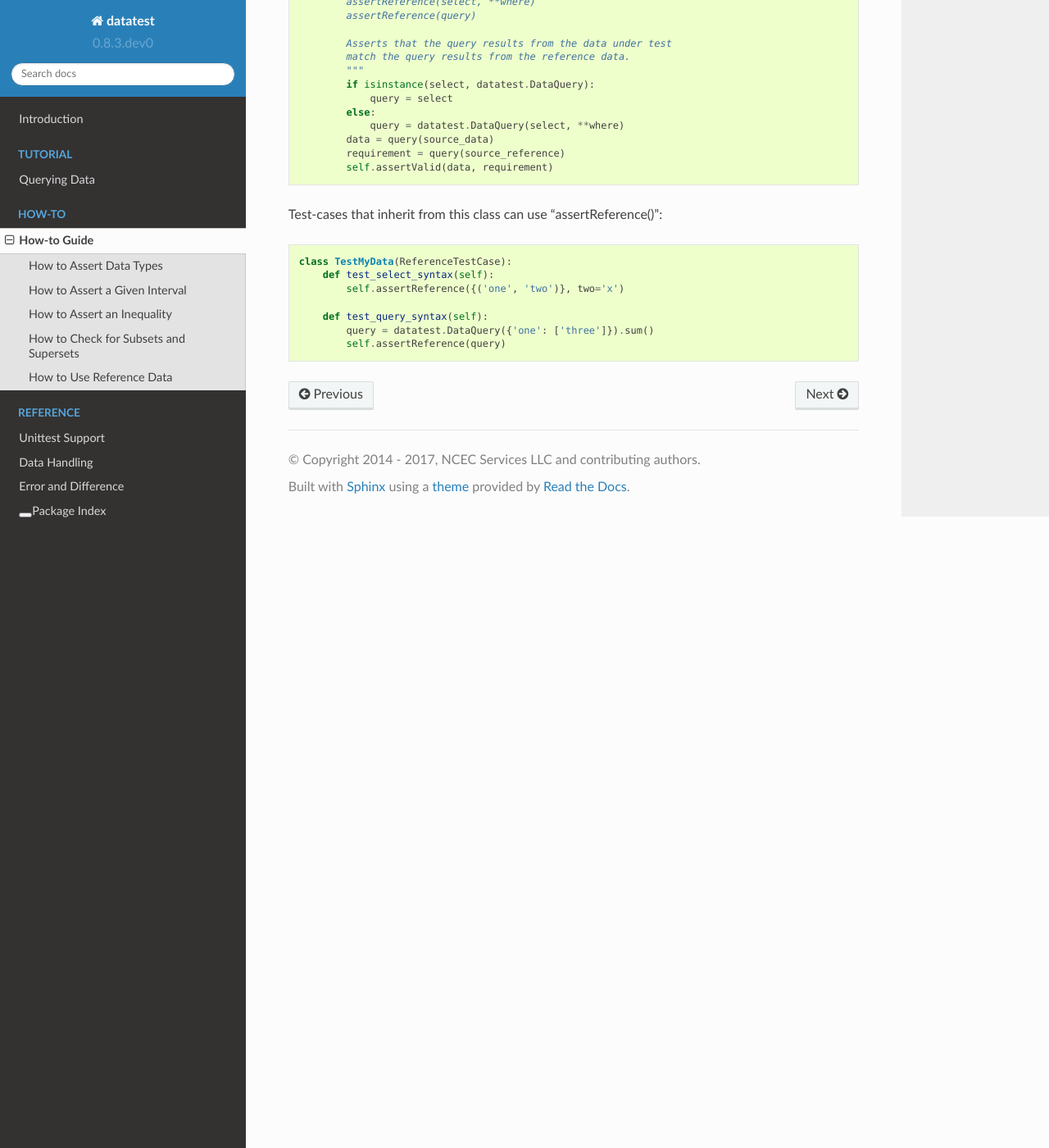
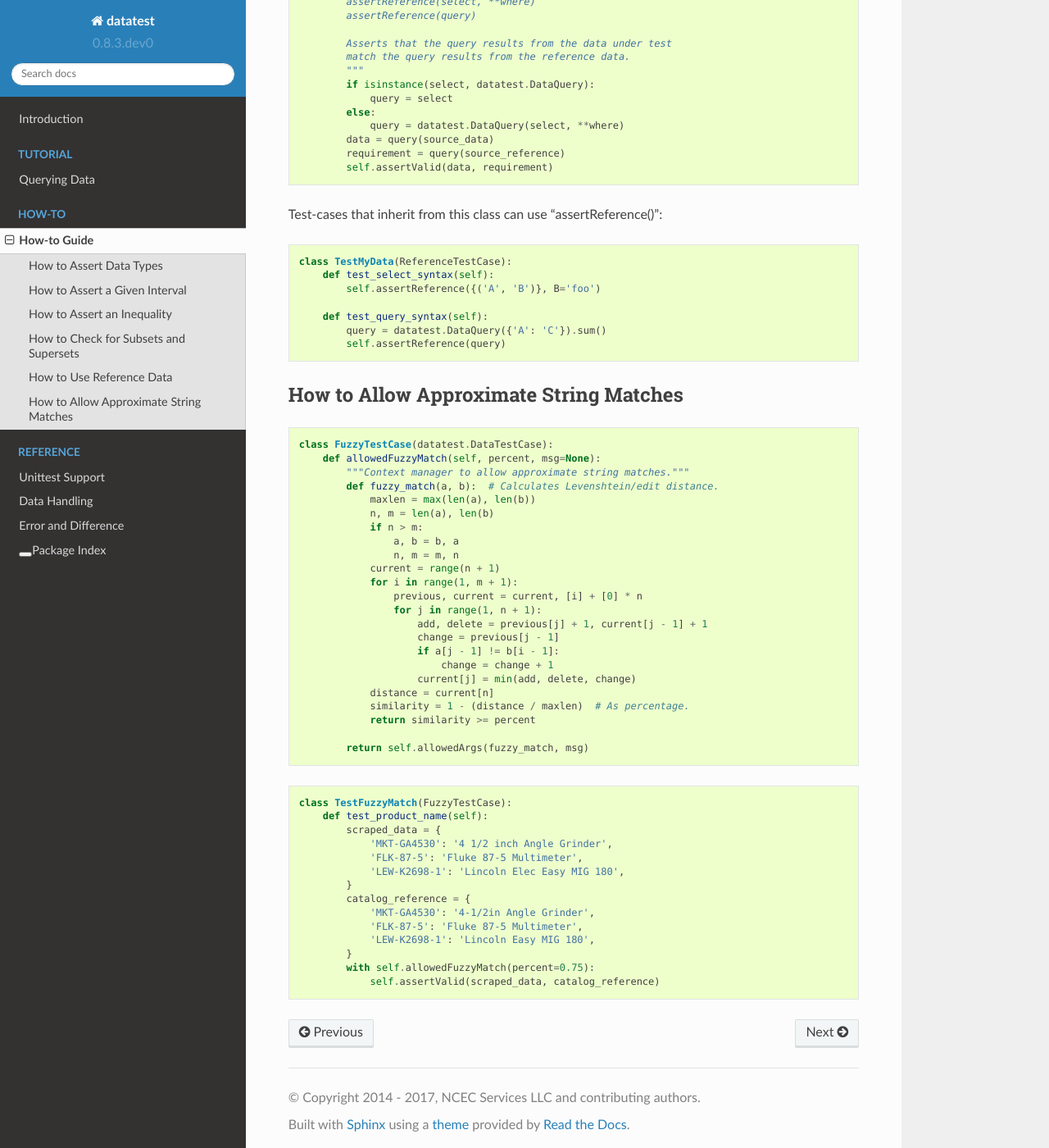
Before and after one commit to shawnbrown/datatest, a Sphinx documentation site: the page built from docs/how-to.rst, in a window 1280 px wide and 1400 px high, scrolled down 2287 px. Shown: the whole window at 82% size. Built offline with Sphinx 7.4.7 and the Read the Docs theme 2.0.0, drawn with Linux system fonts in a browser that asks for light colours.

Commit message:
Add approximate string matching example to the How-to docs.

```diff
--- a/docs/how-to.rst
+++ b/docs/how-to.rst
@@ -166,8 +166,56 @@ Test-cases that inherit from this class can use "assertReference()":
 
     class TestMyData(ReferenceTestCase):
         def test_select_syntax(self):
-            self.assertReference({('one', 'two')}, two='x')
+            self.assertReference({('A', 'B')}, B='foo')
 
         def test_query_syntax(self):
-            query = datatest.DataQuery({'one': ['three']}).sum()
+            query = datatest.DataQuery({'A': 'C'}).sum()
             self.assertReference(query)
+
+
+***************************************
+How to Allow Approximate String Matches
+***************************************
+
+.. code-block:: python
+
+    class FuzzyTestCase(datatest.DataTestCase):
+        def allowedFuzzyMatch(self, percent, msg=None):
+            """Context manager to allow approximate string matches."""
+            def fuzzy_match(a, b):  # Calculates Levenshtein/edit distance.
+                maxlen = max(len(a), len(b))
+                n, m = len(a), len(b)
+                if n > m:
+                    a, b = b, a
+                    n, m = m, n
+                current = range(n + 1)
+                for i in range(1, m + 1):
+                    previous, current = current, [i] + [0] * n
+                    for j in range(1, n + 1):
+                        add, delete = previous[j] + 1, current[j - 1] + 1
+                        change = previous[j - 1]
+                        if a[j - 1] != b[i - 1]:
+                            change = change + 1
+                        current[j] = min(add, delete, change)
+                distance = current[n]
+                similarity = 1 - (distance / maxlen)  # As percentage.
+                return similarity >= percent
+
+            return self.allowedArgs(fuzzy_match, msg)
+
+.. code-block:: python
+
+    class TestFuzzyMatch(FuzzyTestCase):
+        def test_product_name(self):
+            scraped_data = {
+                'MKT-GA4530': '4 1/2 inch Angle Grinder',
+                'FLK-87-5': 'Fluke 87-5 Multimeter',
+                'LEW-K2698-1': 'Lincoln Elec Easy MIG 180',
+            }
+            catalog_reference = {
+                'MKT-GA4530': '4-1/2in Angle Grinder',
+                'FLK-87-5': 'Fluke 87-5 Multimeter',
+                'LEW-K2698-1': 'Lincoln Easy MIG 180',
+            }
+            with self.allowedFuzzyMatch(percent=0.75):
+                self.assertValid(scraped_data, catalog_reference)
```
